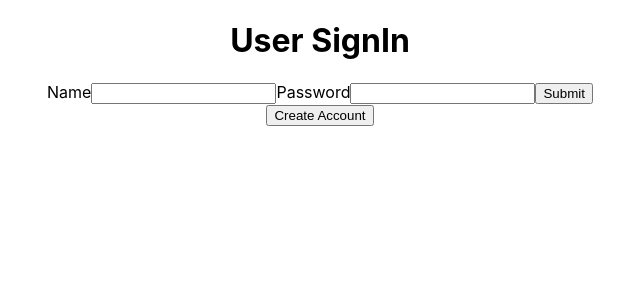
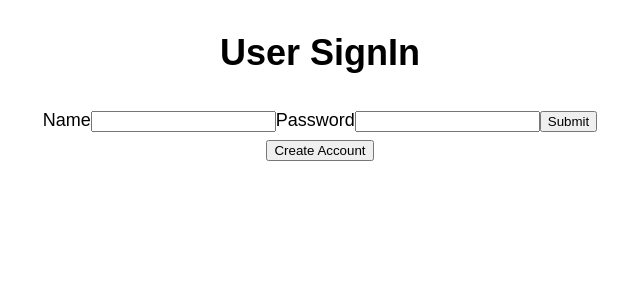
Before and after one commit to anosharahim/myna-voice-ai, a React (Create React App) app in the folder frontend/: page / in a window 1280 px wide. Shown: the top 300 px of the page, without its empty margins (320-960 px from the left). Built offline with nearby package versions, Linux system fonts and the light colour scheme; no server answers.

Commit message:
Add global.css file

```diff
--- /dev/null
+++ b/frontend/src/css/global.css
@@ -0,0 +1,9 @@
+html,
+body {
+  padding: 0;
+  margin: 0;
+  font-family: "Kanit", sans-serif;
+  line-height: 1.6;
+  font-size: 18px;
+  font-weight: 300;
+}
```
Also changed, not shown: frontend/src/index.js (+7 -6 lines).
